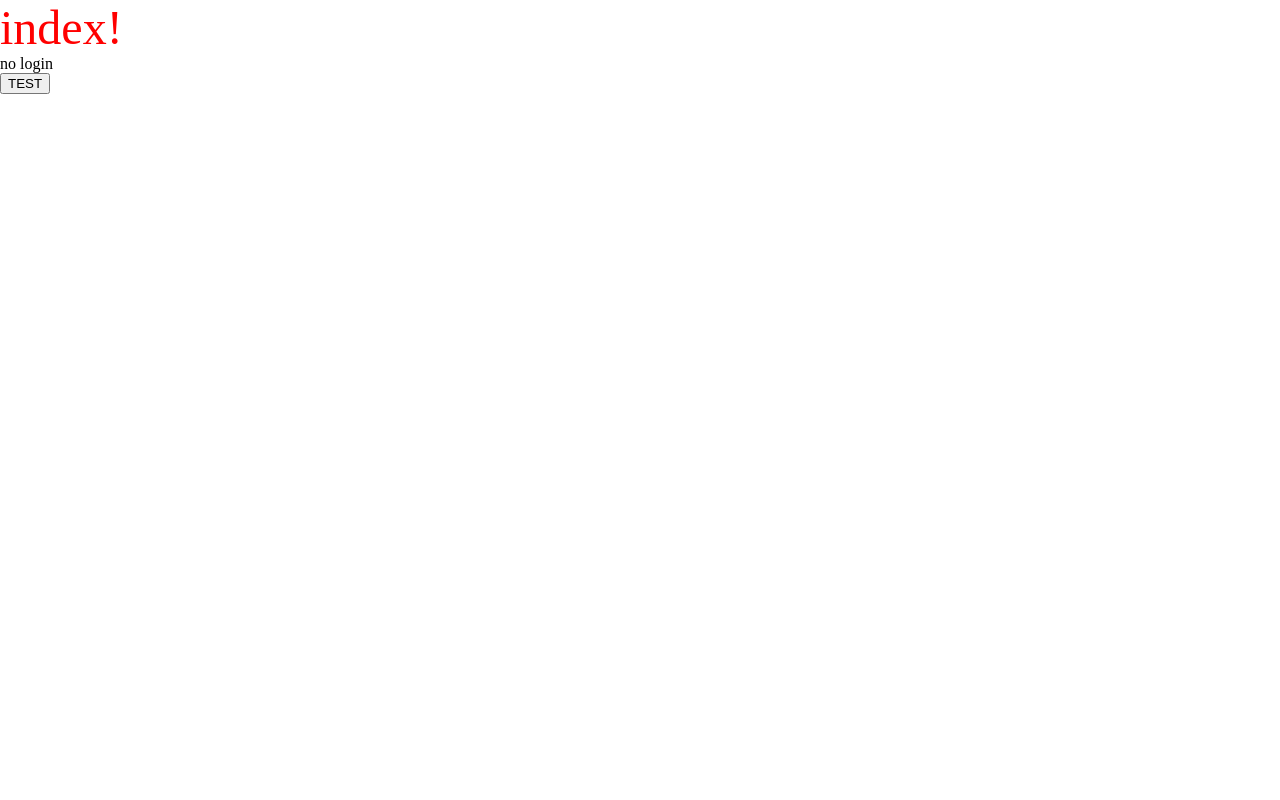
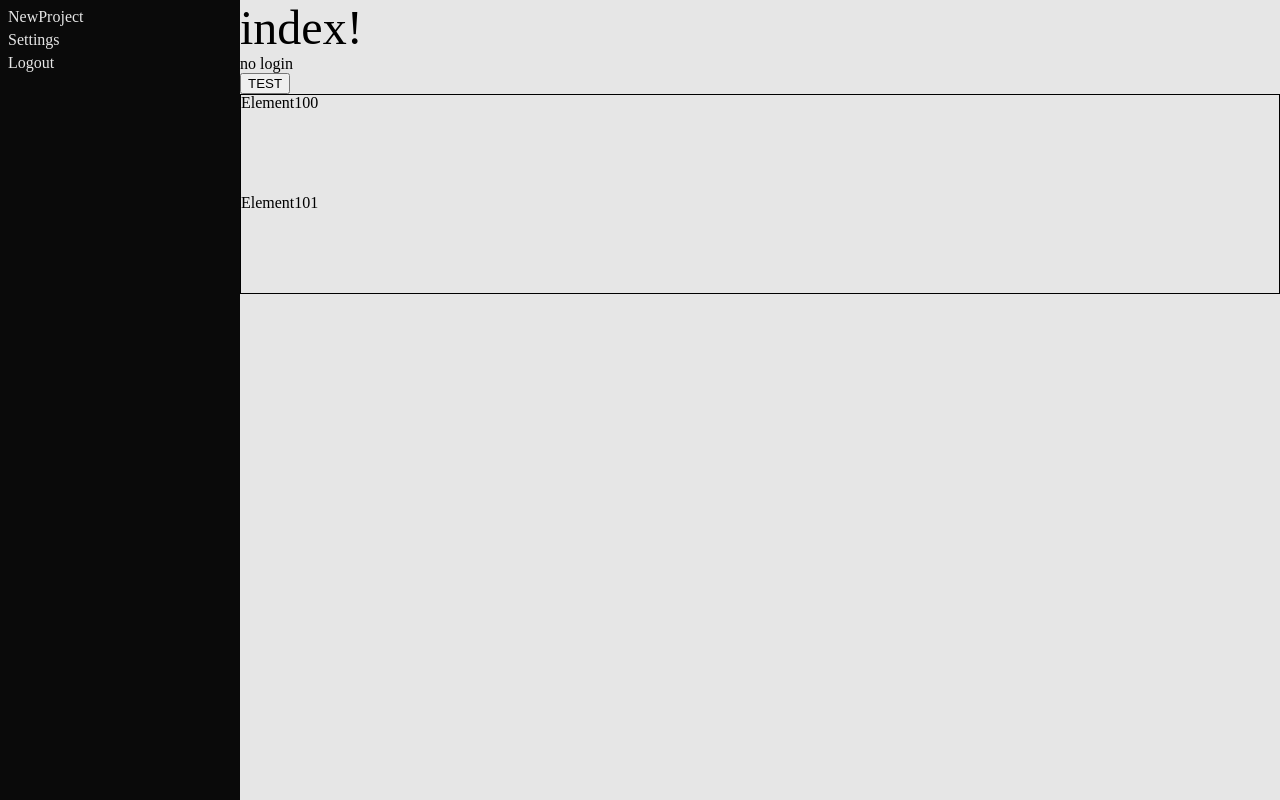
Before and after one commit to fossabot/docker-react, a React (Create React App) app: page / in a window 1280 px wide. Built offline with nearby package versions, Linux system fonts and the light colour scheme.

Commit message:
add sample component

```diff
--- /dev/null
+++ b/src/components/Menu/index.module.scss
@@ -0,0 +1,23 @@
+@use '../../variables' as v;
+
+.container {
+  position: absolute;
+  top: 0px;
+  left: 0px;
+  padding: v.$base-padding;
+  width: v.$menu-width;
+  height: 100%;
+  background-color: #0A0A0A;
+  color: #E6E6E6;
+}
+
+.navItem {
+  margin: v.$horizontail-space 0px;
+  a, a:link, a:visited, a:hover, a:active, a:focus {
+    color: #E6E6E6;
+  }
+  &:hover {
+    background-color: #3B3B3B;
+    transition : all 0.5s linear 0s;
+  }
+}
--- /dev/null
+++ b/src/components/Menu/index.tsx
@@ -0,0 +1,29 @@
+import React from 'react';
+import {Link} from 'react-router-dom';
+
+import style from './index.module.scss';
+
+
+type Props = {
+}
+
+const Menu: React.FC<Props> = props => {
+  const navItems = [
+    <Link to='/'>Settings</Link>,
+    <Link to='/'>Logout</Link>,
+  ];
+  return (
+    <nav className={style.container}>
+      <h1>NewProject</h1>
+      <ul>
+        {
+          navItems.map((e, i) => (
+            <li key={i} className={style.navItem}>{e}</li>
+          ))
+        }
+      </ul>
+    </nav>
+  );
+}
+
+export default Menu;
--- /dev/null
+++ b/src/components/WaitElement.tsx
@@ -0,0 +1,41 @@
+import React from 'react';
+
+
+const rep = (n: number): number[] => Array.from(Array(n), (_, i) => i);
+
+const searchElement = (id: string, limit: number = 10) => {
+  if (id === '' || limit <= 0) return;
+  const w = document.getElementById('wait');
+  const e = document.getElementById(id);
+  if (e && w) {
+    const wRect = w.getBoundingClientRect();
+    const eRect = e.getBoundingClientRect();
+    w.scrollBy({
+      top: eRect.top - wRect.top,
+      left: eRect.left,
+      behavior: 'smooth',
+    });
+    return;
+  }
+  setTimeout(() => searchElement(id, limit - 1), 100);
+}
+
+const WaitElement: React.FC<{}> = props => {
+  React.useEffect(() => {
+    return searchElement('100');
+  });
+
+  return (
+    <div id='wait' style={{height: '200px', border: 'solid 1px', overflow: 'scroll'}}>
+      {
+        rep(150).map((i: number) => (
+          <div key={i} id={i.toString()} style={{height: `${i}px`}}>
+            Element{i}
+          </div>
+        ))
+      }
+    </div>
+  );
+}
+
+export default WaitElement;
--- /dev/null
+++ b/src/layouts/DefaultLayout.module.scss
@@ -0,0 +1,7 @@
+@use '../variables' as v;
+
+.container {
+  position: relative;
+  padding-left: v.$menu-width;
+  background-color: #E6E6E6;
+}
--- a/src/layouts/DefaultLayout.tsx
+++ b/src/layouts/DefaultLayout.tsx
@@ -1,4 +1,7 @@
 import React from 'react';
+
+import style from './DefaultLayout.module.scss';
+import Menu from '../components/Menu';
 
 
 type Props = {
@@ -7,8 +10,11 @@ type Props = {
 
 const DefaultLayout: React.FC<Props> = props => {
   return (
-    <div>
-      {props.children}
+    <div className={style.container}>
+      <Menu />
+      <div>
+        {props.children}
+      </div>
     </div>
   );
 }
--- a/src/pages/index.module.scss
+++ b/src/pages/index.module.scss
@@ -1,6 +1,5 @@
 @use '../variables' as v;
 
 .tmp {
-  color: v.$color;
   font-size: 3rem;
 }
--- a/src/pages/index.tsx
+++ b/src/pages/index.tsx
@@ -2,13 +2,12 @@ import React from 'react';
 
 import style from './index.module.scss';
 import {useSessionContext} from '../contexts/Session';
+import WaitElement from '../components/WaitElement';
 import fetchAPI from '../plugins/FetchAPI';
 
 
 const Index: React.FC<{}> = props => {
   const session = useSessionContext();
-
-  const [init, setInit] = React.useState(true);
 
   fetchAPI.baseUrl = 'http://httpbin.org';
   fetchAPI.addAuthHeadersFunc(headers => {
@@ -16,27 +15,26 @@ const Index: React.FC<{}> = props => {
   });
 
   React.useEffect(() => {
-    console.log('Run only for the first time', init);
     // fetchAPI.get<any>('get', {params: {test: 'Hello'}})
     //   .then(console.log)
     //   .catch(console.error);
     // fetchAPI.post<any>('http://httpbin.org/post', {data: JSON.stringify({test: 'World'})})
     //   .then(console.log)
     //   .catch(console.error);
-    setInit(false);
-  }, [init]);
+  });
 
   const onClick = (): void => {
     session.dispatch({type: 'test'});
   }
 
   return (
-    <div>
+    <div style={{height: '100vh'}}>
       <h1 className={style.tmp}>index!</h1>
       <p>{session.state.isLogin ? 'login' : 'no login'}</p>
       <button onClick={onClick}>
         TEST
       </button>
+      <WaitElement />
     </div>
   );
 }
--- a/src/variables.scss
+++ b/src/variables.scss
@@ -1 +1,19 @@
-$color: red;
+/** Base width and breakpoints.
+ */
+$breakpoints: (
+  'sp': 'screen and (max-width: 767px)',
+  'tb': 'screen and (max-width: #{1179px})',
+  'pc': 'screen and (min-width: #{1180px})',
+);
+@mixin mq($breakpoint: sp) {
+  @media #{map-get($breakpoints, $breakpoint)} {
+    @content;
+  }
+}
+
+/** Global settings.
+ */
+$menu-width: 15rem;
+$base-padding: 0.5rem;
+$vertical-space: 0.3rem;
+$horizontail-space: 0.3rem;
```
